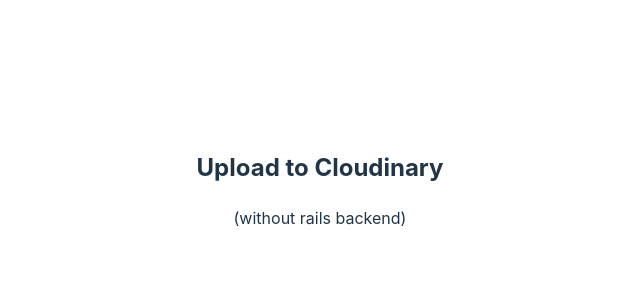
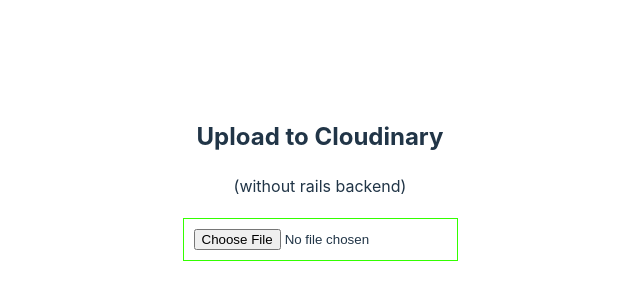
Before and after one commit to mx-kimber/Active-Storage-frontend, a React (Vite) app: page / in a window 1280 px wide. Shown: the part 220-520 px from the top of the page, without its empty margins (320-960 px from the left). Built offline with nearby package versions, Linux system fonts and the light colour scheme; what cloudinary-react would draw is missing.

Commit message:
Update Upload2Cloud component to include a file input form, update css for simple fun --> { Integrating Cloudinary without backend }

```diff
--- a/src/App.css
+++ b/src/App.css
@@ -12,3 +12,13 @@
   margin: 0 auto;
   display: block;
 }
+
+.input {
+  margin-top: 20px;
+  display: flex;
+  justify-content: center;
+  align-items: center;
+  border: 1pt solid rgb(51, 255, 0);
+  padding: 10px;
+
+}
--- a/src/Components/Upload2Cloud.jsx
+++ b/src/Components/Upload2Cloud.jsx
@@ -1,10 +1,26 @@
 import React from 'react'
+import "../App.css"
 
 export function Upload2Cloud() {
+
+  const uploadImage = (files) => {
+    console.log(files[0]);
+  }
+
   return (
     <div>
-      <h2>Upload to Cloudinary</h2>
-      (without rails backend)
+      <div className="heading">
+        <h2>Upload to Cloudinary</h2>
+        (without rails backend)
+      </div>
+      <div className="input">
+        <input
+          type="file"
+          onChange={(event) => {
+            uploadImage(event.target.files);
+          }}
+        />
+      </div>
     </div>
   )
 }
```
